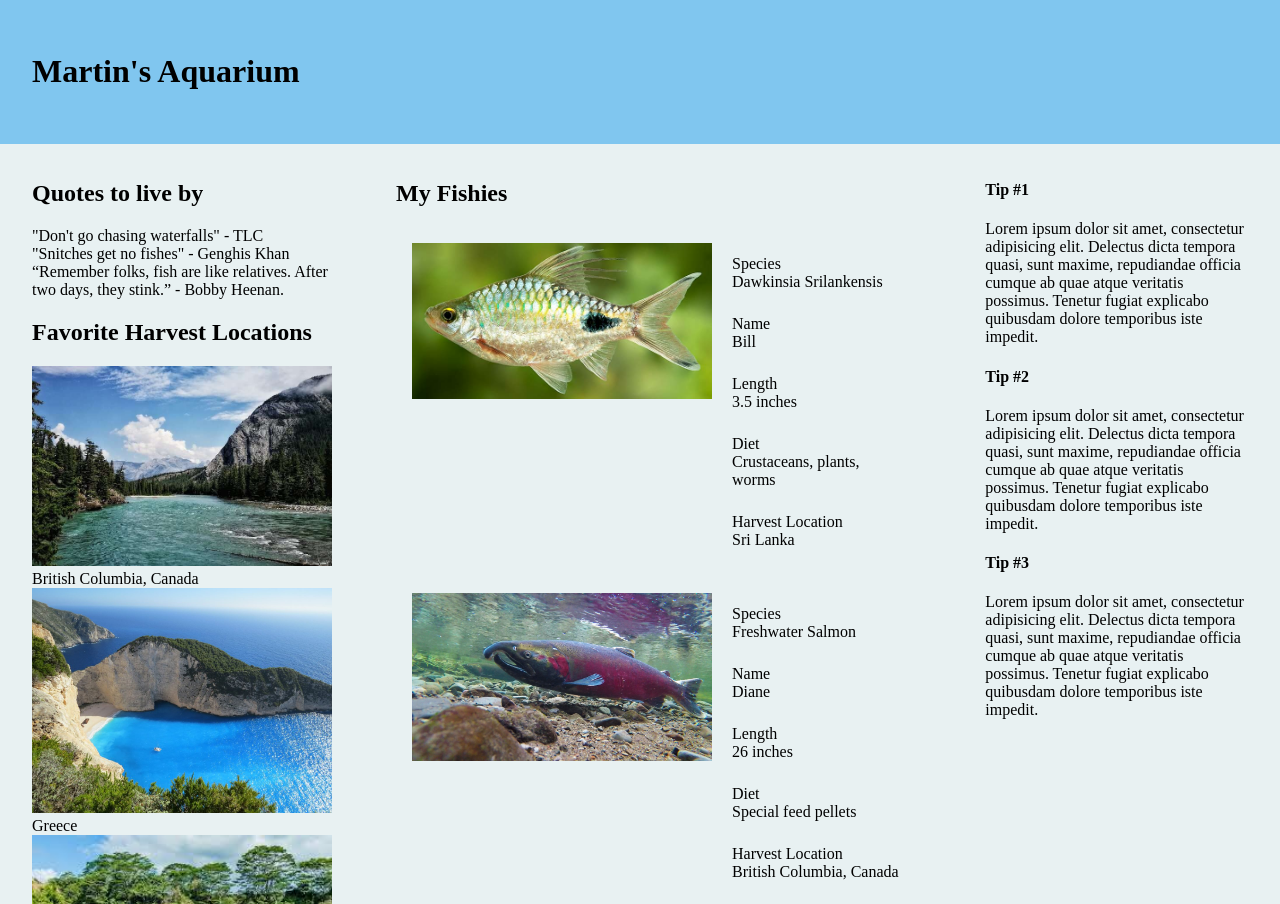
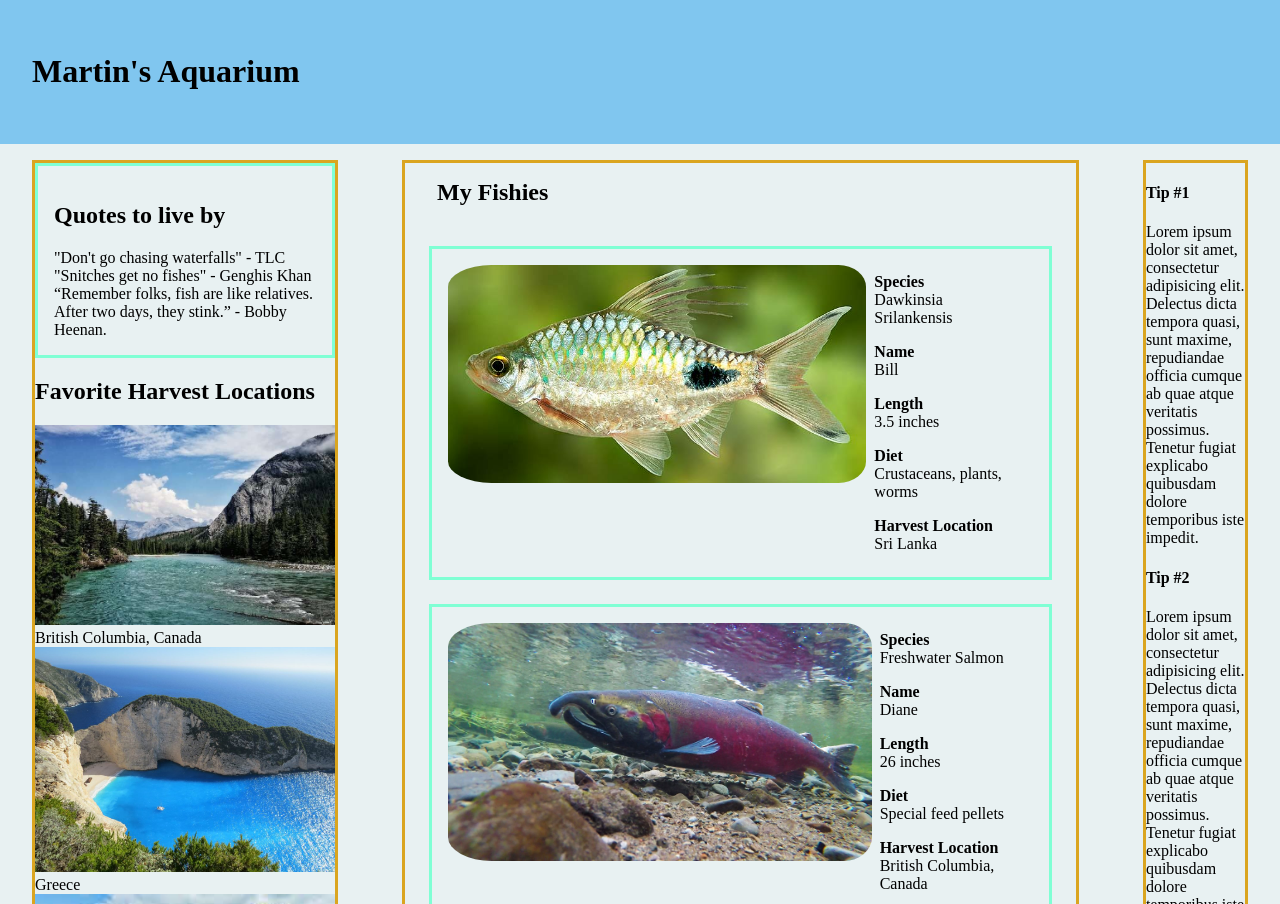
Before and after one commit to myriamchevalier/martins-aquarium, a plain HTML site: page index.html in a window 1280 px wide. Shown: the top 904 px of the page. Drawn offline with Linux system fonts and the light colour scheme.

Commit message:
styled fishes and quotes

```diff
--- a/index.html
+++ b/index.html
@@ -17,14 +17,13 @@
 
         <section class="quotesAndLocations">
 
-            <div class="quotes">
+            <article class="quotes">
                 <h2 class="headerQuotes">Quotes to live by</h2>
                 <div class="quote">"Don't go chasing waterfalls" - TLC</div>
                 <div class="quote">"Snitches get no fishes" - Genghis Khan</div>
                 <div class="quote">“Remember folks, fish are like relatives. After two days, they stink.” - Bobby Heenan.<div>
-            </div>
-
-            <div class="locations">
+                </article>
+            <article class="locations">
                 <h2 class="headerLocations">Favorite Harvest Locations</h2>
                 <div class="location">
                     <div class="location__image">
@@ -56,7 +55,7 @@
                     </div>
                     <div class="location__name">Mexico</div>
                 </div>
-            </div>
+            </article>
         </section>
 
         <section class="fishes">
--- a/styles/fishes.css
+++ b/styles/fishes.css
@@ -1,14 +1,25 @@
 
 .fish {
     display: flex;
+    margin: 1.5rem;
     padding: 1rem;
+    border: aquamarine solid 3px;
 }
 
+.headerFishes {
+    margin: 0;
+    padding: 1rem 2rem;
+}
+
+.fish__image {
+    width: 30rem;
+}
 .fish__image img {
-    width: 300px;
+    width: 100%;
     height: auto;
     flex: 2 1 auto;
     padding-right: 1rem;
+    border-radius: 10%;
 }
 
 .fishInfo {
@@ -16,24 +27,25 @@
 }
 .fishInfo p {
     margin: 0;
+    font-weight: bold;
 }
 .fish__species {
-    padding: 0.75rem 0.25rem;
+    padding: 0.5rem;
     margin: 0;
 }
 
 .fish__name {
-    padding: 0.75rem 0.25rem;
+    padding: 0.5rem;
 }
 
 .fish__length {
-    padding: 0.75rem 0.25rem;
+    padding: 0.5rem;
 }
 
 .fish__diet{
-    padding: 0.75rem 0.25rem;
+    padding: 0.5rem;
 }
 
 .fish__harvestLocation {
-    padding: 0.75rem 0.25rem;
+    padding: 0.5rem;
 }
--- a/styles/main.css
+++ b/styles/main.css
@@ -18,12 +18,18 @@ body {
 .quotesAndLocations {
     flex: 1;
     margin: 1rem 2rem;
+    border: goldenrod solid 3px;
+}
+.quotes {
+    border: aquamarine solid 3px;
 }
 .fishes {
     flex: 2;
     margin: 1rem 2rem;
+    border: goldenrod solid 3px;
 }
 .tips {
     flex: 1;
     margin: 1rem 2rem;
+    border: goldenrod solid 3px;
 }
--- a/styles/quotes.css
+++ b/styles/quotes.css
@@ -0,0 +1,5 @@
+.quotes {
+    border: aquamarine solid 3px;
+    margin: 0;
+    padding: 1rem;
+}
```
